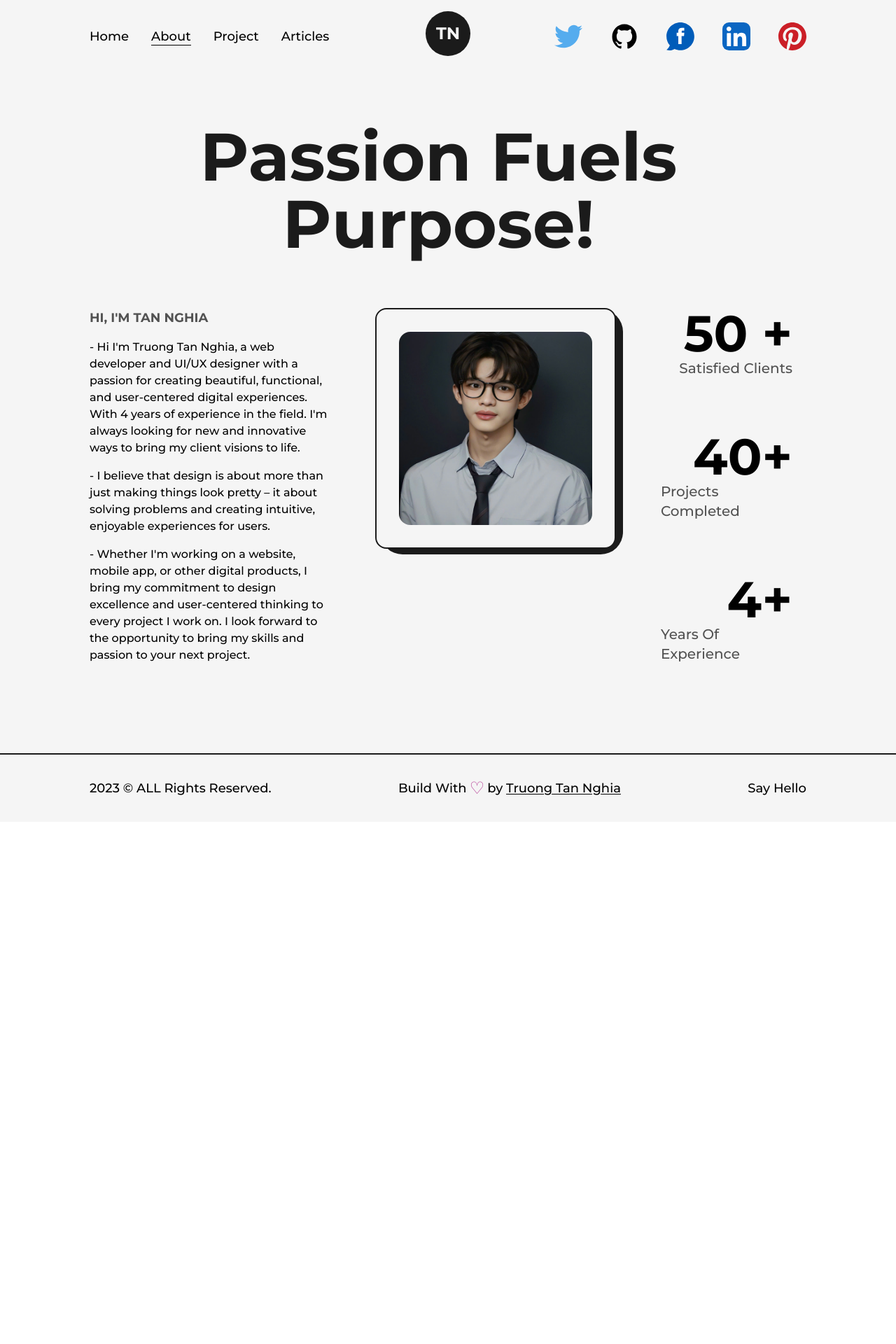
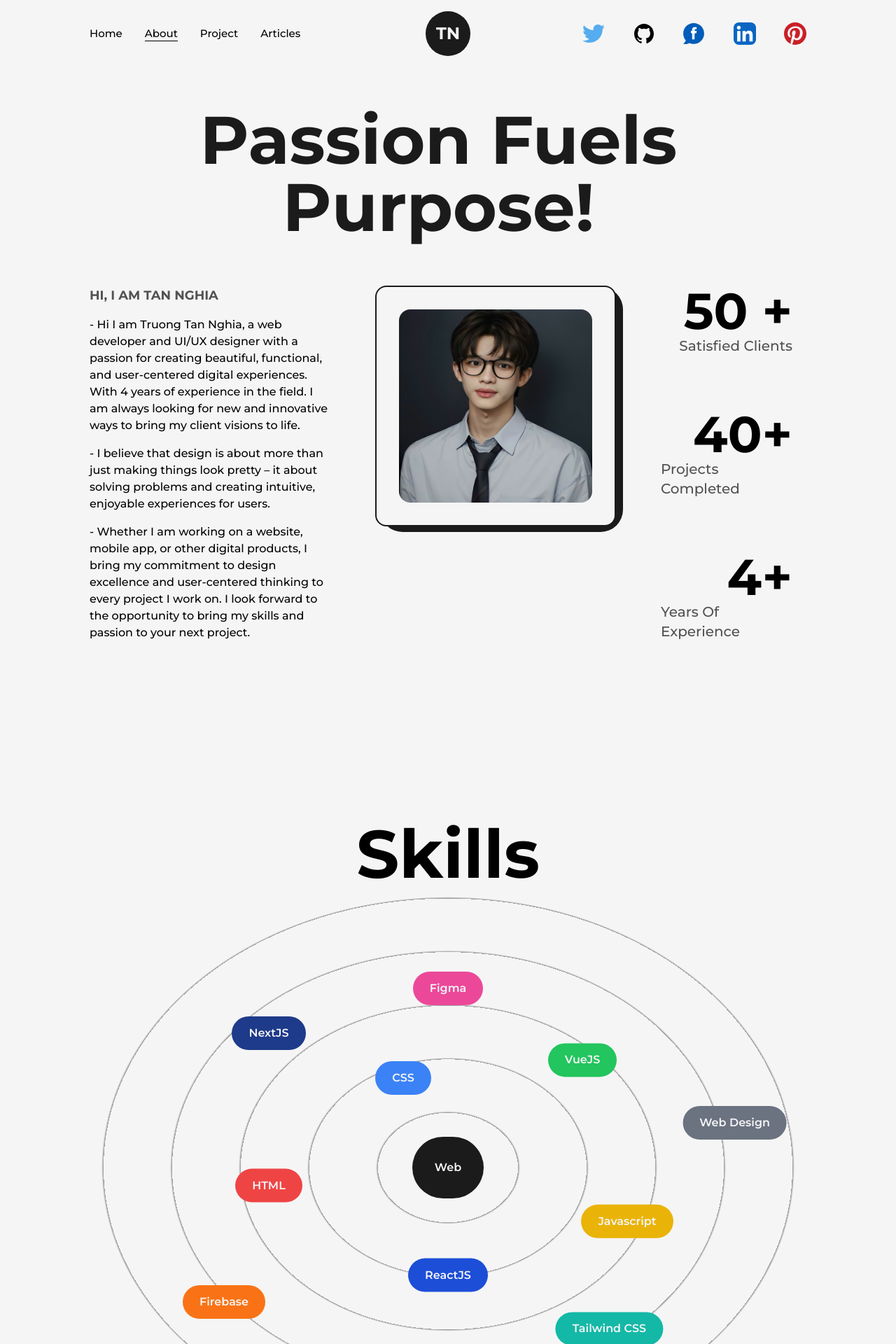
Before and after one commit to TruongTanNghia/Build-My-Profile-NextJs, a Next.js app: page /about in a window 1280 px wide. Shown: the top 1920 px of the page at 70% size. Before the commit the page ends 1174 px from the top, so only its background shows below. Built offline with nearby package versions, Linux system fonts and the light colour scheme.

Commit message:
feat: #11 [Component] - Creating Skills Component

```diff
--- a/src/components/Icons.js
+++ b/src/components/Icons.js
@@ -18,8 +18,8 @@ export const Facebook = (props) => (
   <svg
     xmlns="http://www.w3.org/2000/svg"
     xmlSpace="preserve"
-    width="40px"
-    height="40px"
+    width="30px"
+    height="30px"
     viewBox="0 0 309.142 309.142"
     {...props}
   >
--- a/src/components/NavBar.js
+++ b/src/components/NavBar.js
@@ -32,21 +32,21 @@ const NavBar = () => {
     <>
       <header className="w-full px-32 py-8 font-medium flex items-center justify-between">
         <nav>
-          <CustomLink href="/" title="Home" className="mr-4 text-[18px]" />
+          <CustomLink href="/" title="Home" className="mr-4 text-[15px]" />
           <CustomLink
             href="/about"
             title="About"
-            className="mx-4 text-[18px]"
+            className="mx-4 text-[15px]"
           />
           <CustomLink
             href="/project"
             title="Project"
-            className="mx-4 text-[18px]"
+            className="mx-4 text-[15px]"
           />
           <CustomLink
             href="/articles"
             title="Articles"
-            className="ml-4 text-[18px]"
+            className="ml-4 text-[15px]"
           />
         </nav>
 
@@ -56,7 +56,7 @@ const NavBar = () => {
             target={"_blank"}
             whileHover={{ y: -2 }}
             whileTap={{ scale: 0.9 }}
-            className="w-10 mx-5"
+            className="w-8 mx-5"
           >
             <TwitterIcon />
           </motion.a>
@@ -65,7 +65,7 @@ const NavBar = () => {
             target={"_blank"}
             whileHover={{ y: -2 }}
             whileTap={{ scale: 0.9 }}
-            className="w-10 mx-5"
+            className="w-8 mx-5"
           >
             <GithubIcon />
           </motion.a>
@@ -74,7 +74,7 @@ const NavBar = () => {
             target={"_blank"}
             whileHover={{ y: -2 }}
             whileTap={{ scale: 0.9 }}
-            className="w-10 mx-5"
+            className="w-8 mx-5"
           >
             <Facebook />
           </motion.a>
@@ -83,7 +83,7 @@ const NavBar = () => {
             target={"_blank"}
             whileHover={{ y: -2 }}
             whileTap={{ scale: 0.9 }}
-            className="w-10 mx-5"
+            className="w-8 mx-5"
           >
             <LinkedInIcon />
           </motion.a>
@@ -92,7 +92,7 @@ const NavBar = () => {
             target={"_blank"}
             whileHover={{ y: -2 }}
             whileTap={{ scale: 0.9 }}
-            className="w-10 ml-5"
+            className="w-8 ml-5"
           >
             <PinterestIcon />
           </motion.a>
--- /dev/null
+++ b/src/components/Skills.js
@@ -0,0 +1,77 @@
+import React from "react";
+import { motion } from "framer-motion";
+
+const Skill = ({ name, x, y, language }) => {
+  // Define a function to map languages to colors
+  const getSkillColor = (language) => {
+    switch (language.toLowerCase()) {
+      case "html":
+        return "bg-red-500";
+      case "css":
+        return "bg-blue-500";
+      case "javascript":
+        return "bg-yellow-500";
+      case "reactjs":
+        return "bg-blue-700";
+      case "nextjs":
+        return "bg-blue-900";
+      case "vuejs":
+        return "bg-green-500";
+      case "web design":
+        return "bg-purple-500";
+      case "figma":
+        return "bg-pink-500";
+      case "firebase":
+        return "bg-orange-500";
+      case "tailwind css":
+        return "bg-teal-500";
+      // Add more cases for other languages as needed
+      default:
+        return "bg-gray-500"; // Default color for unknown languages
+    }
+  };
+
+  return (
+    <motion.div
+      className={`flex items-center justify-center rounded-full font-semibold ${getSkillColor(
+        language
+      )} text-light py-3 px-6 shadow-dark cursor-pointer absolute`}
+      whileHover={{ scale: 1.2 }}
+      initial={{ x: 0, y: 0 }}
+      whileInView={{ x: x, y: y }}
+      transition={{ duration: 1.5 }}
+      viewport={{ once: true }}
+    >
+      {name}
+    </motion.div>
+  );
+};
+
+const Skills = () => {
+  return (
+    <>
+      <h2 className="font-bold text-8xl mt-64 w-full text-center">Skills</h2>
+      <div className="w-full h-screen relative flex items-center justify-center rounded-full bg-circularLight">
+        <motion.div
+          className="flex items-center justify-center rounded-full font-semibold bg-dark text-light p-8 shadow-dark cursor-pointer"
+          whileHover={{ scale: 1.05 }}
+        >
+          Web
+        </motion.div>
+        {/* Use the language prop to specify the programming language for each skill */}
+        <Skill name="HTML" x="-20vw" y="2vw" language="HTML" />
+        <Skill name="CSS" x="-5vw" y="-10vw" language="CSS" />
+        <Skill name="Javascript" x="20vw" y="6vw" language="JavaScript" />
+        <Skill name="ReactJS" x="0vw" y="12vw" language="ReactJS" />
+        <Skill name="NextJS" x="-20vw" y="-15vw" language="NextJS" />
+        <Skill name="VueJS" x="15vw" y="-12vw" language="VueJS" />
+        <Skill name="Web Design" x="32vw" y="-5vw" language="Design" />
+        <Skill name="Figma" x="0vw" y="-20vw" language="Figma" />
+        <Skill name="Firebase" x="-25vw" y="15vw" language="Firebase" />
+        <Skill name="Tailwind CSS" x="18vw" y="18vw" language="Tailwind CSS" />
+      </div>
+    </>
+  );
+};
+
+export default Skills;
--- a/src/pages/about.js
+++ b/src/pages/about.js
@@ -1,12 +1,15 @@
 /* eslint-disable react/no-unescaped-entities */
+//* LIBRARIES
+import Head from "next/head";
+import Image from "next/image";
+import React, { useEffect, useRef } from "react";
+
+//* Import Components
 import Layout from "@/components/Layout";
-import Head from "next/head";
-import React, { useEffect, useRef } from "react";
 import AnimatedText from "@/components/AnimatedText";
-// import profilePic from "../../public/images/profile/developer-pic-2.jpg";
 import profilePic from "../../public/images/profile/avatar.png";
-import Image from "next/image";
 import { useInView, useMotionValue, useSpring } from "framer-motion";
+import Skills from "@/components/Skills";
 
 const About = () => {
   const AnimatedNumber = ({ value }) => {
@@ -38,21 +41,21 @@ const About = () => {
         <meta name="description" content="any description" />
       </Head>
       <main className="flex w-full flex-col items-center justify-between">
-        <Layout className="pt-16">
+        <Layout className="pt-12">
           <AnimatedText
             text="Passion Fuels Purpose!"
-            className="text-8xl mb-16"
+            className="text-8xl mb-14"
           />
           <div className="grid w-full grid-cols-8 gap-16">
             <div className="col-span-3 flex flex-col items-start justify-start">
               <h2 className="mb-4 text-lg font-bold uppercase text-dark/75">
-                Hi, I'm Tan Nghia
+                Hi, I am Tan Nghia
               </h2>
               <p className="font-medium">
-                - Hi I'm Truong Tan Nghia, a web developer and UI/UX designer
+                - Hi I am Truong Tan Nghia, a web developer and UI/UX designer
                 with a passion for creating beautiful, functional, and
                 user-centered digital experiences. With 4 years of experience in
-                the field. I'm always looking for new and innovative ways to
+                the field. I am always looking for new and innovative ways to
                 bring my client visions to life.
               </p>
               <p className="my-4 font-medium">
@@ -61,8 +64,8 @@ const About = () => {
                 enjoyable experiences for users.
               </p>
               <p className="font-medium">
-                - Whether I'm working on a website, mobile app, or other digital
-                products, I bring my commitment to design excellence and
+                - Whether I am working on a website, mobile app, or other
+                digital products, I bring my commitment to design excellence and
                 user-centered thinking to every project I work on. I look
                 forward to the opportunity to bring my skills and passion to
                 your next project.
@@ -104,6 +107,7 @@ const About = () => {
               </div>
             </div>
           </div>
+          <Skills />
         </Layout>
       </main>
     </>
--- a/tailwind.config.js
+++ b/tailwind.config.js
@@ -19,6 +19,10 @@ module.exports = {
       animation: {
         "spin-slow": "spin 8s linear infinite",
       },
+      backgroundImage: {
+        circularLight:
+          "repeating-radial-gradient(rgba(0,0,0,0.4) 2px,#f5f5f5 5px,#f5f5f5 100px);",
+      },
     },
   },
   plugins: [],
```
